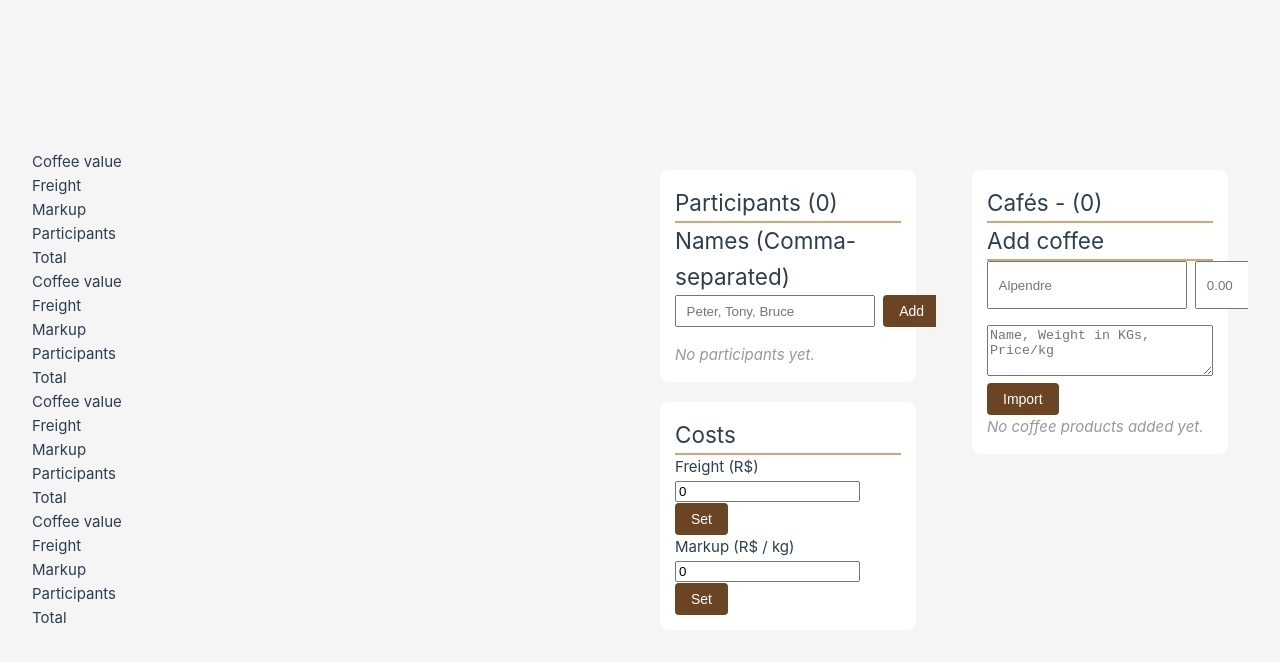
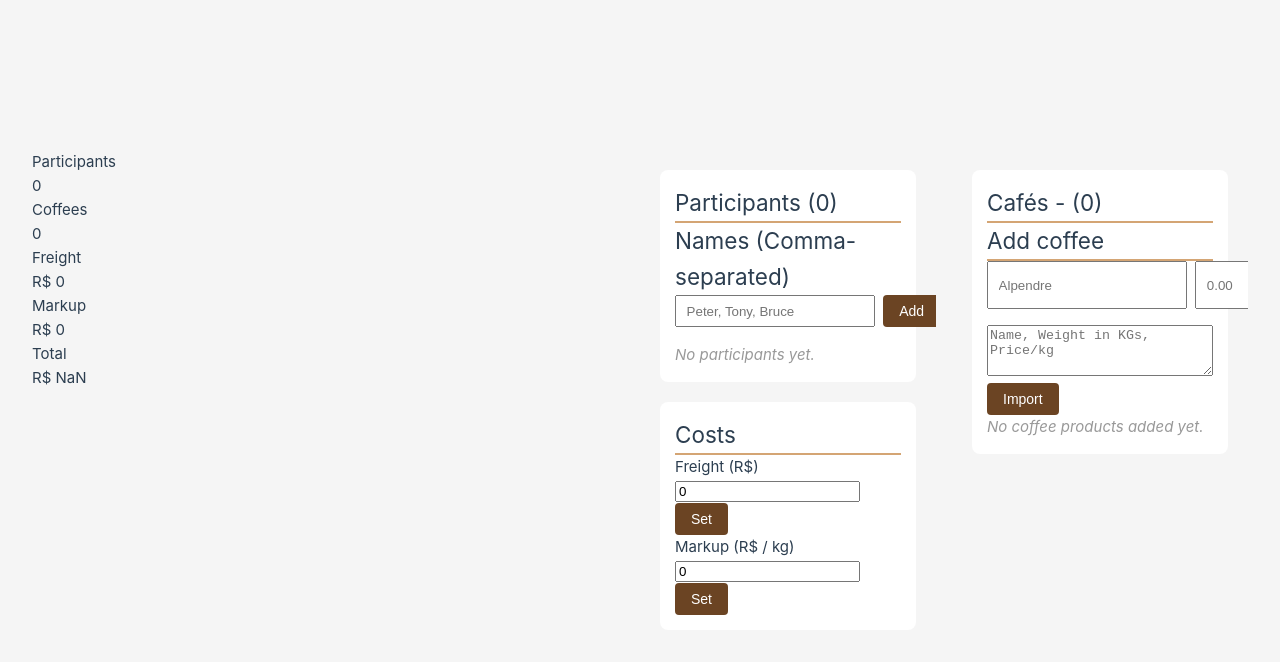
Before and after one commit to paulograbin/coffee, a Vue app: page /#/ in a window 1280 px wide. Shown: the top 662 px of the page. Built offline with nearby package versions, Linux system fonts and the light colour scheme; the HTML template or start-up script is replaced by a standard one.

Commit message:
Add dashboard of cards

```diff
--- a/src/components/CardComponent.vue
+++ b/src/components/CardComponent.vue
@@ -1,13 +1,14 @@
-<script setup lang="ts"></script>
+<script setup lang="ts">
+defineProps<{
+  label: string
+  value: string | number
+  highlight?: boolean
+}>()
+</script>
 
 <template>
-  <div class="dashboard-card">
-    <div class="label">Coffee value</div>
-    <div class="label">Freight</div>
-    <div class="label">Markup</div>
-    <div class="label">Participants</div>
-    <div class="label">Total</div>
+  <div class="dashboard-card" :class="{ highlight }">
+    <div class="label">{{ label }}</div>
+    <div class="value">{{ value }}</div>
   </div>
 </template>
-
-<style scoped></style>
--- a/src/views/HomeView.vue
+++ b/src/views/HomeView.vue
@@ -3,14 +3,29 @@ import ParticipantTable from '@/components/ParticipantTable.vue'
 import CoffeeTable from '@/components/CoffeeTable.vue'
 import CostsTable from '@/components/CostsTable.vue'
 import CardComponent from '@/components/CardComponent.vue'
+import { useParticipantsStore } from '@/stores/participants.ts'
+import { usePurchaseStore } from '@/stores/purchase-store.ts'
+import { useCoffeeStore } from '@/stores/coffee-store.ts'
+
+const participantStore = useParticipantsStore()
+const purchaseStore = usePurchaseStore()
+const coffeeStore = useCoffeeStore()
+
+const totalCoffeeCost = coffeeStore.coffees.reduce((acc, coffee) => {
+  return acc + coffee.itemTotal
+}, 0)
+
+const totalCost =
+  purchaseStore.purchase?.freightCost + purchaseStore.purchase?.markupCost + totalCoffeeCost
 </script>
 
 <template>
   <div class="dashboard">
-    <CardComponent/>
-    <CardComponent/>
-    <CardComponent/>
-    <CardComponent/>
+    <CardComponent label="Participants" :value="participantStore.participants.length" />
+    <CardComponent label="Coffees" :value="coffeeStore.coffees.length" />
+    <CardComponent label="Freight" :value="`R$ ${purchaseStore.purchase?.freightCost ?? 0}`" />
+    <CardComponent label="Markup" :value="`R$ ${purchaseStore.purchase?.markupCost ?? 0}`" />
+    <CardComponent label="Total" :value="`R$ ${totalCost}`" />
   </div>
 
   <div class="two-columns">
```
